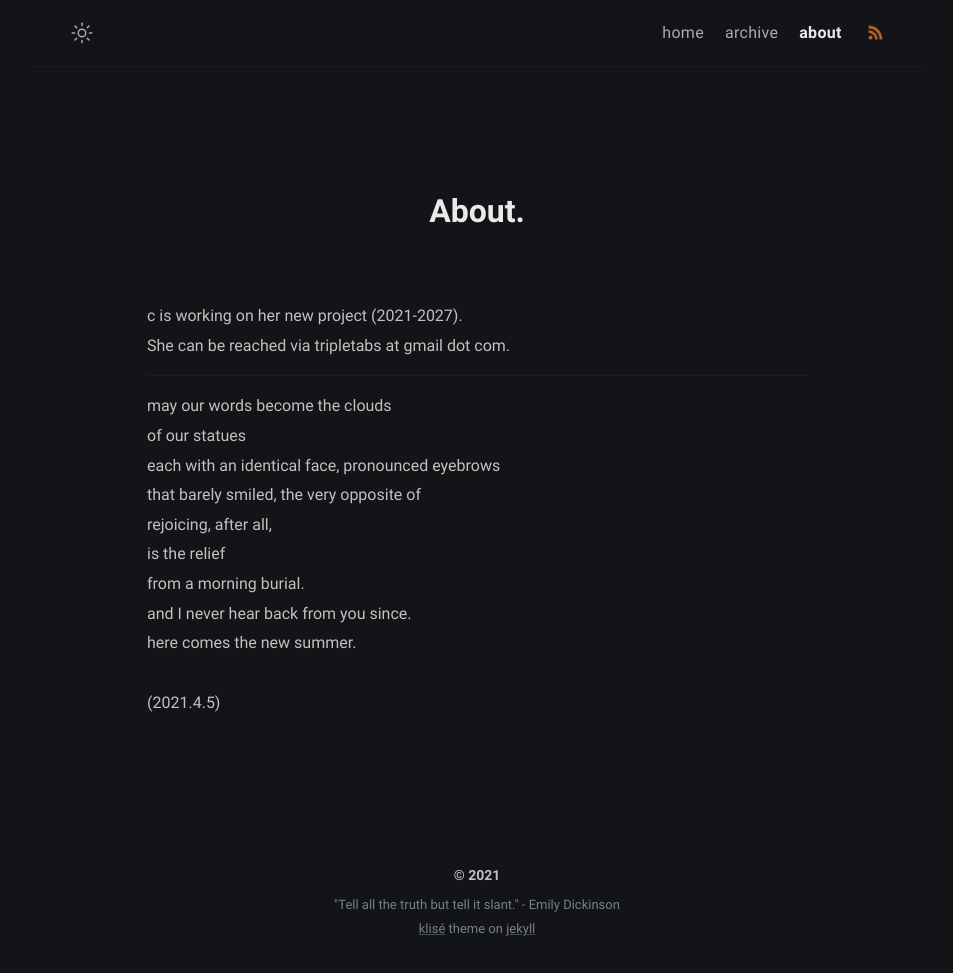
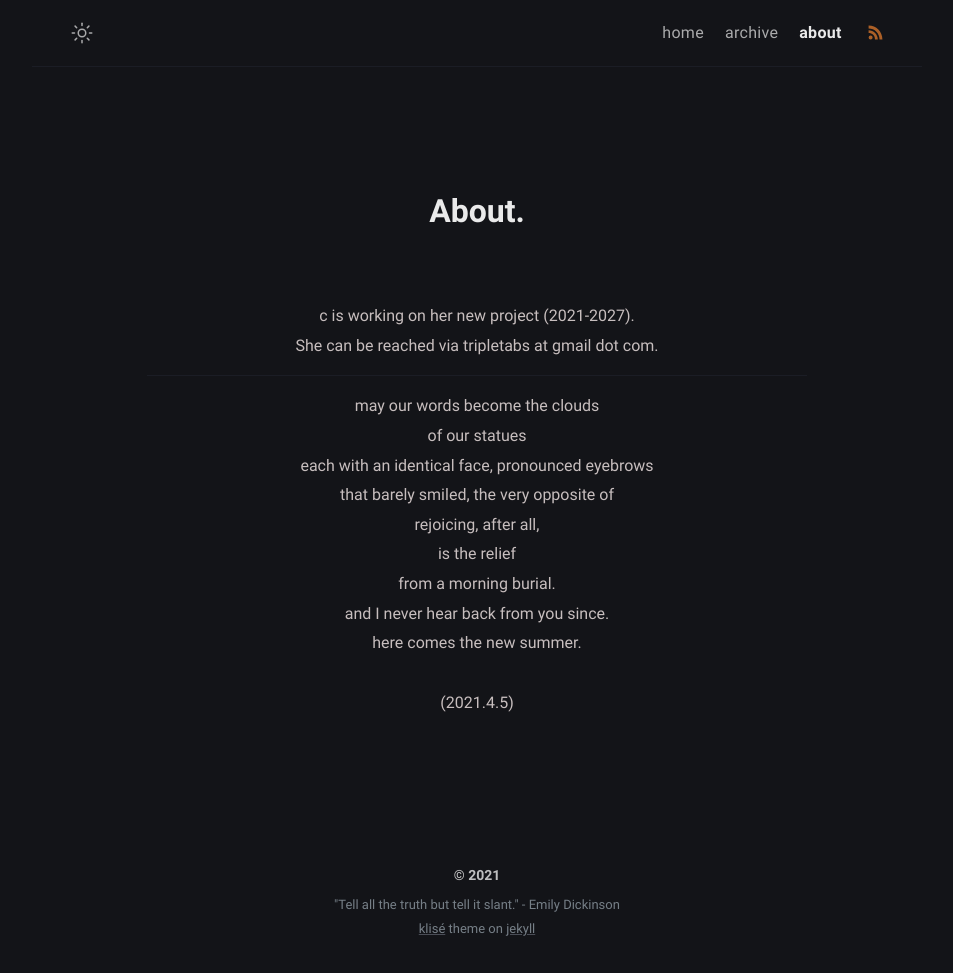
Before and after one commit to yijingch/afistforair.github.io, a Jekyll site: the page built from about.md, in a window 1280 px wide. Shown: the whole page, without its empty margins (163-1116 px from the left). Built offline with Jekyll 4.4.1, drawn with Linux system fonts in a browser that asks for light colours.

Commit message:
edit about

```diff
--- a/_config.yml
+++ b/_config.yml
@@ -13,7 +13,7 @@ mode: dark # default theme "dark" | "light"
 author:
   name: c # author name
   bio: >- # tell to the world
-    “Gravity will reassemble all but the fastest pieces into a rubble pile.”
+    a fist for air
   # username: username # general username
   github: yijingch # github username
   # email: yijing2022@gmail.com # email adress
--- a/about.md
+++ b/about.md
@@ -5,19 +5,19 @@ layout: page
 comments: false
 ---
 
-c is working on her new project (2021-2027).
-She can be reached via tripletabs at gmail dot com.
+<p style="text-align: center;">c is working on her new project (2021-2027).<br>
+She can be reached via tripletabs at gmail dot com.</p>
 
 ----
 
-may our words become the clouds
-of our statues
-each with an identical face, pronounced eyebrows
-that barely smiled, the very opposite of
-rejoicing, after all,
-is the relief
-from a morning burial.
-and I never hear back from you since.
-here comes the new summer.
+<p style="text-align: center;">may our words become the clouds<br>
+of our statues<br>
+each with an identical face, pronounced eyebrows<br>
+that barely smiled, the very opposite of<br>
+rejoicing, after all,<br>
+is the relief<br>
+from a morning burial.<br>
+and I never hear back from you since.<br>
+here comes the new summer.</p>
 
-(2021.4.5)
+<p style="text-align: center;">(2021.4.5)</p>
```
Also changed, not shown: backuppost/how-to-attend-a-lab-meeting/2020-04-02-how-to-attend-a-lab-meeting.md (renamed from _posts/how-to-attend-a-lab-meeting/2020-04-02-how-to-attend-a-lab-meeting.md), 1 other file.
